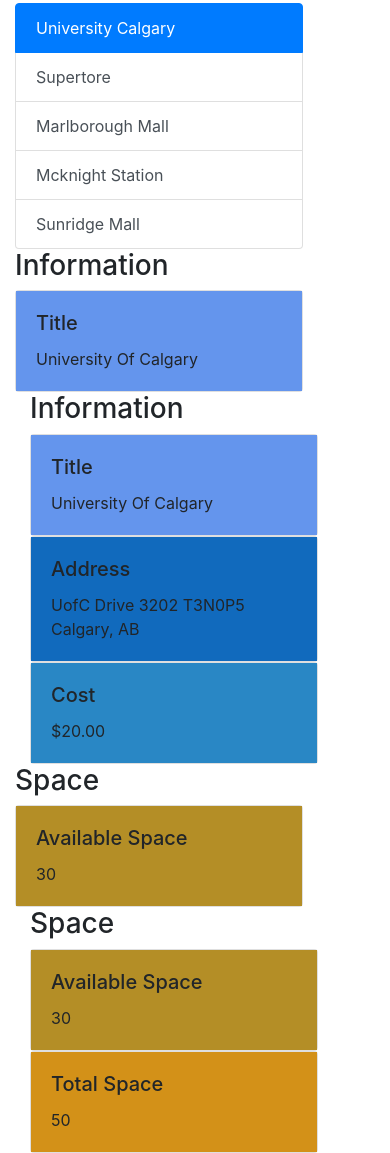
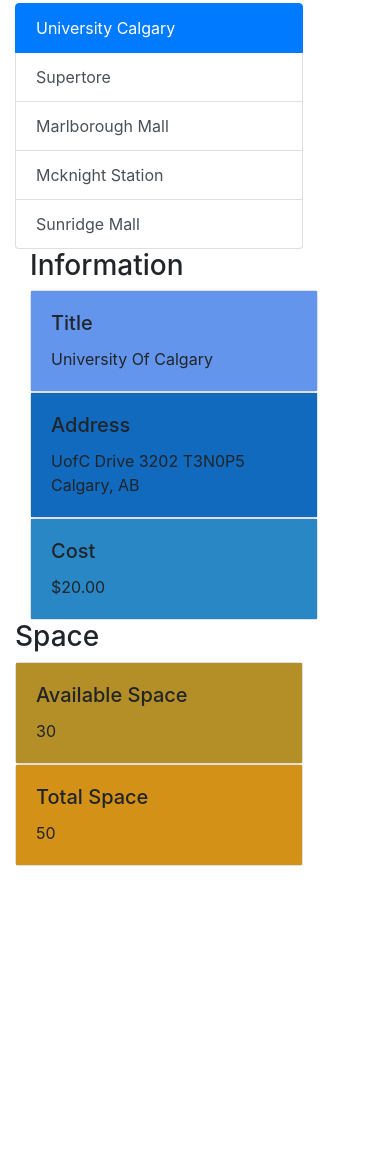
Before and after one commit to kagha97/CalgaryHacks2019, a website: page public/index.html in a window 390 px wide. Shown: the part 379-1532 px from the top of the page. After the commit the page ends 1245 px from the top, so only its background shows below. Drawn offline with nearby package versions, Linux system fonts and the light colour scheme; no server answers.

Commit message:
remove duplicate html

```diff
--- a/public/index.html
+++ b/public/index.html
@@ -36,15 +36,7 @@
 
     <div class="col-sm-4">
 
-      <h3>Information</h3>
 
-
-      <div class="card" style="width: 18rem;" >
-        <div class="card-body" style="background-color:cornflowerblue">
-          <h5 class="card-title">Title</h5>
-          <p class="card-text">University Of Calgary</p>
-        </div>
-      </div>
       <div class="col-sm-4">
         <h3>Information</h3>
         <div class="card" style="width: 18rem;">
@@ -71,15 +63,7 @@
 
     </div>
     <div class="col-sm-3">
-      <h3>Space</h3>
 
-      <div class="card" style="width: 18rem;" >
-        <div class="card-body" style="background-color:rgb(180, 142, 38)">
-          <h5 class="card-title">Available Space</h5>
-          <p class="card-text">30</p>
-        </div>
-      </div>
-      <div class="col-sm-4">
         <h3>Space</h3>
         <div class="card" style="width: 18rem;">
           <div class="card-body" style="background-color:rgb(180, 142, 38)">
```
